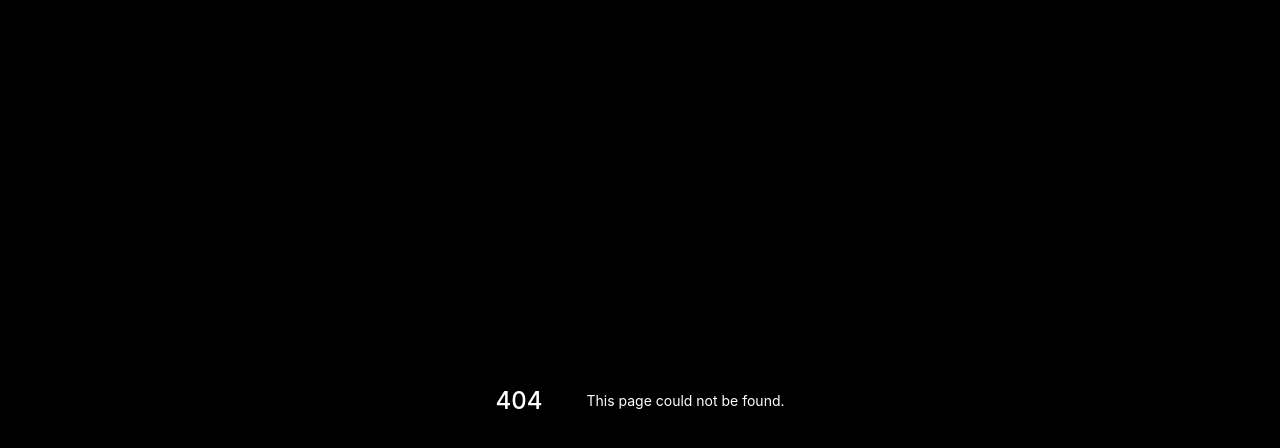
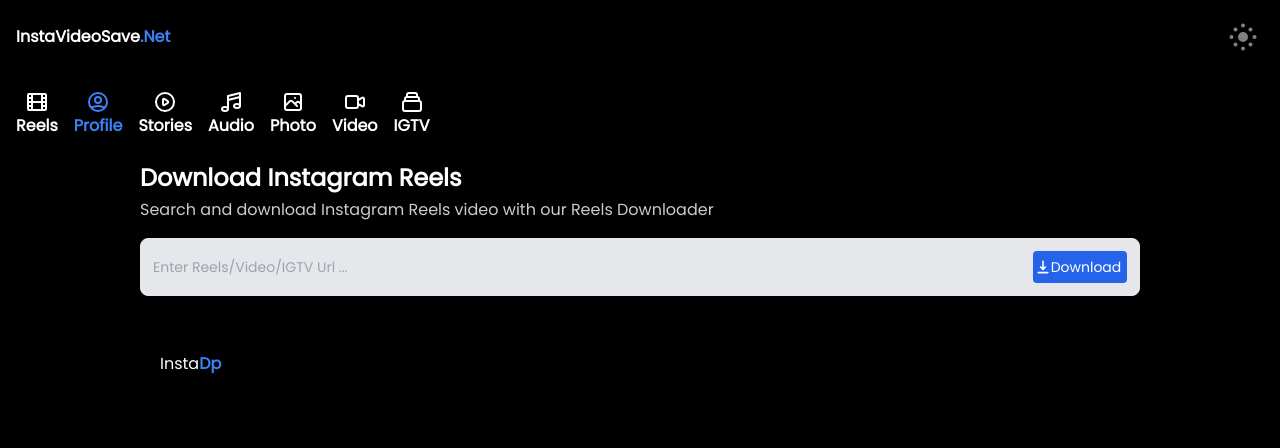
Before and after one commit to codingstark-dev/instadp-clone, a Next.js app: page /profile in a window 1280 px wide. Before the commit this address had no page. Shown: the top 448 px of the page. Built offline with nearby package versions, Linux system fonts and the light colour scheme; what @tailwindcss/typography would draw is missing.

Commit message:
added profile page

```diff
--- /dev/null
+++ b/pages/profile.tsx
@@ -0,0 +1,229 @@
+// import { format, parseISO } from 'date-fns';
+import { GetServerSideProps, GetServerSidePropsContext } from 'next';
+import { useRouter } from 'next/router';
+
+// import Link from 'next/link';
+import React, { ChangeEvent, useEffect } from 'react';
+import Layout from '../components/Layout';
+import { getAllPosts } from '../lib/api';
+import { useState } from 'react';
+// import { PostType } from '../types/post';
+
+// type IndexProps = {
+//   posts: PostType[];
+// };
+// { posts }: IndexProps
+export const Index = ({ data }): JSX.Element => {
+  const router = useRouter();
+  const [inputUrl, setinputUrl] = useState('');
+  const [errorBol, seterrorBol] = useState(false);
+  const handleSearch = (event: ChangeEvent) => {
+    event.preventDefault();
+    setinputUrl(event.target['value']);
+
+    // console.log(inputUrl);
+
+    //  `https://bot.instasaved.net/proxy.php/?url=`;
+  };
+
+  useEffect(() => {
+    if (data == 'link') {
+      seterrorBol(true);
+      setTimeout(() => {
+        seterrorBol(false); // count is 0 here
+      }, 5000);
+    }
+  }, [data]);
+  const handleButton = () => {
+    // const instaReg =
+    //   '(https?://(?:www.)?instagram.com/p/([^/?#&]+)).*|(https?://(?:www.)?instagram.com/reel/([^/?#&]+)).*|(https?://(?:www.)?instagram.com/tv/([^/?#&]+)).*';
+    // const result = RegExp(instaReg, 'g');
+
+    if (inputUrl) {
+      // console.log(result.test('https://www.instagram.com/tv/B_2J3OkAHzJ/'));
+
+      router.push(`/?url=${inputUrl}`).then(() => {
+        router.reload();
+      });
+    }
+  };
+
+  return (
+    <Layout>
+      <h1 className="font-bold text-2xl mb-1 mt-2">Download Instagram Reels</h1>
+      <p className="opacity-80">
+        Search and download Instagram Reels video with our Reels Downloader
+      </p>
+      <div className="relative text-gray-600 shadow-md rounded-lg border-[1px] dark:bg-gray-200">
+        <input
+          onChange={handleSearch}
+          type="search"
+          name="search"
+          placeholder="Enter Reels/Video/IGTV Url ..."
+          className="bg-transparent w-full h-14 px-3 pr-10 rounded-full text-sm focus:outline-none "
+        />
+        <button
+          type="submit"
+          onClick={handleButton}
+          className="absolute right-0 top-0 mt-3 mr-3 bg-blue-600 w-[94px] flex justify-center h-8 items-center rounded text-white"
+        >
+          <svg
+            xmlns="http://www.w3.org/2000/svg"
+            className="h-4 w-4 text-white"
+            viewBox="0 0 20 20"
+            fill="currentColor"
+          >
+            <path
+              fillRule="evenodd"
+              d="M3 17a1 1 0 011-1h12a1 1 0 110 2H4a1 1 0 01-1-1zm3.293-7.707a1 1 0 011.414 0L9 10.586V3a1 1 0 112 0v7.586l1.293-1.293a1 1 0 111.414 1.414l-3 3a1 1 0 01-1.414 0l-3-3a1 1 0 010-1.414z"
+              clipRule="evenodd"
+            />
+          </svg>
+          <span className="text-sm mr-1">Download</span>
+        </button>
+      </div>
+      {errorBol ? (
+        <div className="text-red-500 text-center font-semibold mt-1">
+          Please Enter Valid Url..
+        </div>
+      ) : (
+        ''
+      )}
+
+      <br />
+      {data?.video?.length != 0
+        ? data?.video?.map((e, index) => {
+            return (
+              <div className="flex flex-wrap justify-center m-5" key={index}>
+                <video controls className="rounded-lg">
+                  <source
+                    src={
+                      `https://bot.instasaved.net/proxy.php/?url=` +
+                      encodeURIComponent(e)
+                    }
+                  />
+                </video>
+                <button
+                  type="submit"
+                  onClick={handleButton}
+                  className="mt-3 bg-blue-600 w-[160px] flex justify-center h-8 items-center rounded text-white"
+                >
+                  <svg
+                    xmlns="http://www.w3.org/2000/svg"
+                    className="h-4 w-4 text-white"
+                    viewBox="0 0 20 20"
+                    fill="currentColor"
+                  >
+                    <path
+                      fillRule="evenodd"
+                      d="M3 17a1 1 0 011-1h12a1 1 0 110 2H4a1 1 0 01-1-1zm3.293-7.707a1 1 0 011.414 0L9 10.586V3a1 1 0 112 0v7.586l1.293-1.293a1 1 0 111.414 1.414l-3 3a1 1 0 01-1.414 0l-3-3a1 1 0 010-1.414z"
+                      clipRule="evenodd"
+                    />
+                  </svg>
+                  <span className="text-sm mr-1">Download Video</span>
+                </button>
+              </div>
+            );
+          })
+        : ''}
+      {data?.image?.length != 0
+        ? data?.image?.map((e, index) => {
+            return (
+              <div className="flex justify-center m-5 flex-wrap" key={index}>
+                <img src={e} className=" rounded-lg"></img>
+                <button
+                  type="submit"
+                  onClick={handleButton}
+                  className="mt-3 bg-blue-600 w-[160px] flex justify-center h-8 items-center rounded text-white"
+                >
+                  <svg
+                    xmlns="http://www.w3.org/2000/svg"
+                    className="h-4 w-4 text-white"
+                    viewBox="0 0 20 20"
+                    fill="currentColor"
+                  >
+                    <path
+                      fillRule="evenodd"
+                      d="M3 17a1 1 0 011-1h12a1 1 0 110 2H4a1 1 0 01-1-1zm3.293-7.707a1 1 0 011.414 0L9 10.586V3a1 1 0 112 0v7.586l1.293-1.293a1 1 0 111.414 1.414l-3 3a1 1 0 01-1.414 0l-3-3a1 1 0 010-1.414z"
+                      clipRule="evenodd"
+                    />
+                  </svg>
+                  <span className="text-sm mr-1">Download Image</span>
+                </button>
+              </div>
+            );
+          })
+        : ''}
+      {/* <video controls className="m-1 rounded-lg">
+        <source src={data} />
+      </video> */}
+      {/*
+
+      <h1>Home Page</h1>
+      <p>Next.js starter for your next blog or personal site. Built with:</p>
+      <ul className="list-disc pl-4 my-6">
+        <li>Next.js</li>
+        <li className="mt-2">Typescript</li>
+        <li className="mt-2">MDX</li>
+        <li className="mt-2">Tailwind CSS</li>
+      </ul>
+
+      <a
+        href="https://github.com/ChangoMan/nextjs-typescript-mdx-blog"
+        className="inline-block px-7 py-3 rounded-md text-white dark:text-white bg-blue-600 hover:bg-blue-700 hover:text-white dark:hover:text-white"
+      >
+        Get the source code!
+      </a>
+
+      {posts.map((post) => (
+        <article key={post.slug} className="mt-12">
+          <p className="mb-1 text-sm text-gray-500 dark:text-gray-400">
+            {format(parseISO(post.date), 'MMMM dd, yyyy')}
+          </p>
+          <h1 className="mb-2 text-xl">
+            <Link as={`/posts/${post.slug}`} href={`/posts/[slug]`}>
+              <a className="text-gray-900 dark:text-white dark:hover:text-blue-400">
+                {post.title}
+              </a>
+            </Link>
+          </h1>
+          <p className="mb-3">{post.description}</p>
+          <p>
+            <Link as={`/posts/${post.slug}`} href={`/posts/[slug]`}>
+              <a>Read More</a>
+            </Link>
+          </p>
+        </article>
+      ))} */}
+    </Layout>
+  );
+};
+
+export const getServerSideProps: GetServerSideProps = async (
+  context: GetServerSidePropsContext
+) => {
+  let data = null;
+  const posts = getAllPosts(['date', 'description', 'slug', 'title']);
+  const url = context.query?.url;
+  if (url) {
+    const myHeaders = new Headers();
+    myHeaders.append('url', url as string);
+
+    const requestOptions: RequestInit = {
+      method: 'GET',
+      headers: myHeaders,
+      redirect: 'follow',
+    };
+
+    data = await fetch(
+      'https://api-insta-zzbpz.ondigitalocean.app/allinone',
+      requestOptions
+    ).then((response) => response.json());
+  }
+
+  return {
+    props: { posts, data },
+  };
+};
+
+export default Index;
```
